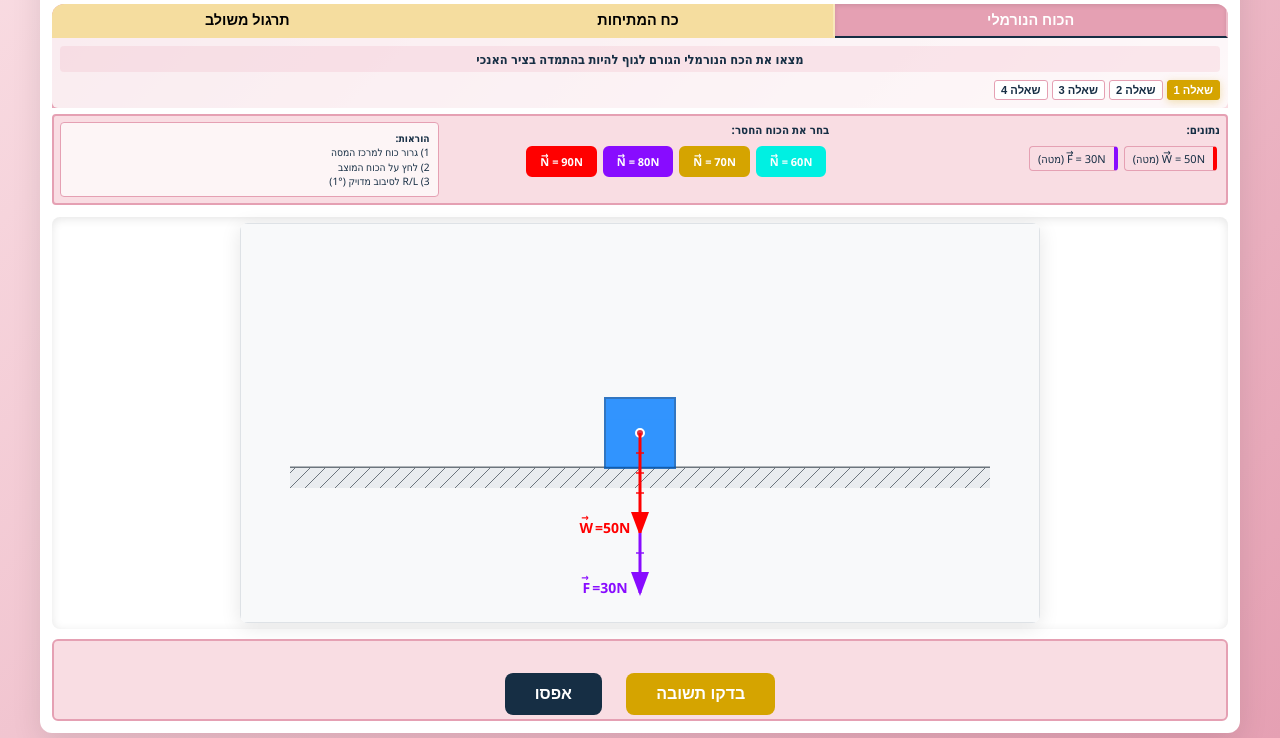
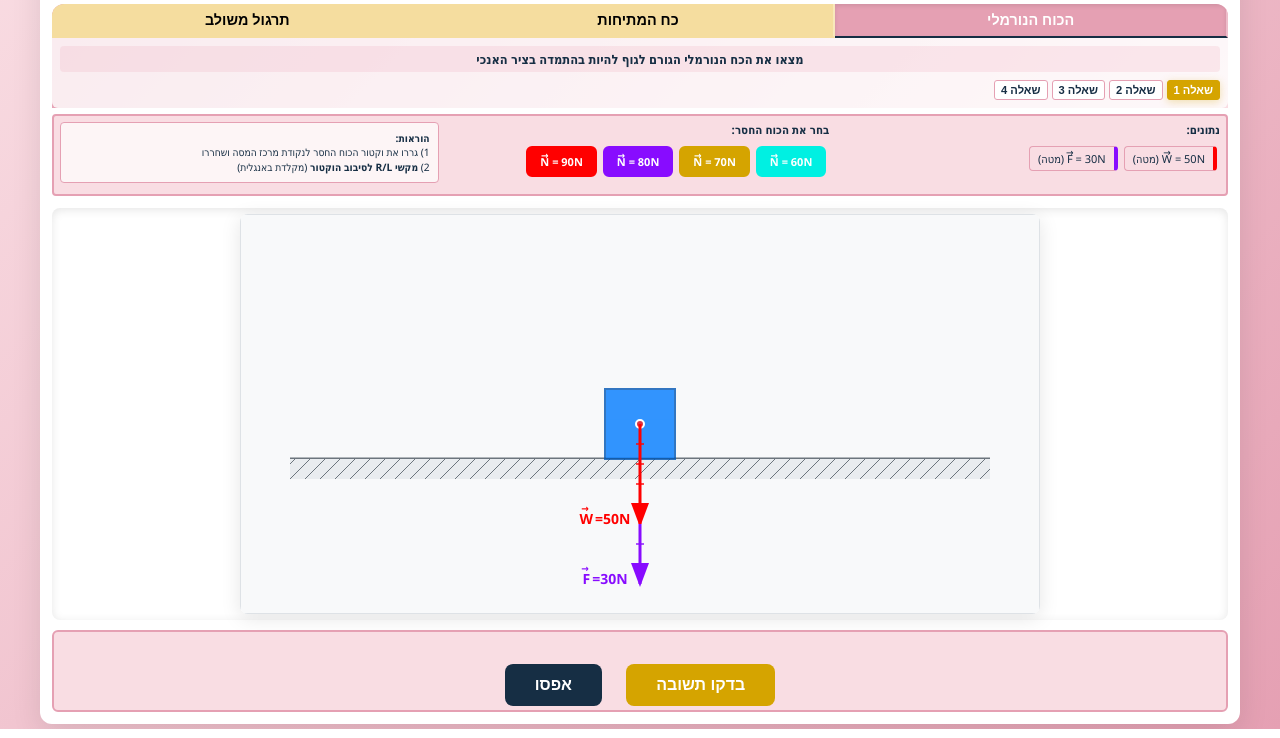
Before and after one commit to IrisPelled/ForceSimulation, a plain HTML site: page index.html in a window 1280 px wide. Shown: the part 90-828 px from the top of the page. Drawn offline with Linux system fonts and the light colour scheme.

Commit message:
Add files via upload

```diff
--- a/index.html
+++ b/index.html
@@ -79,9 +79,8 @@
                 <div class="instructions-section">
                     <div class="compact-instructions">
                         <strong>הוראות:</strong><br/>
-                        1) גרור כוח למרכז המסה<br/>
-                        2) לחץ על הכוח המוצב<br/>
-                        3) R/L לסיבוב מדויק (1°)
+                        1) גררו את וקטור הכוח החסר לנקודת מרכז המסה ושחררו<br/>
+                        2) <strong>מקשי R/L לסיבוב הוקטור</strong> (מקלדת באנגלית)
                     </div>
                 </div>
             </div>
```
